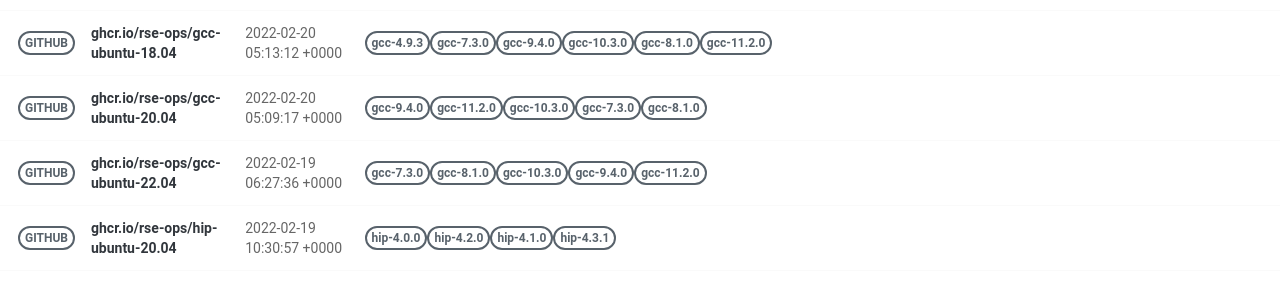
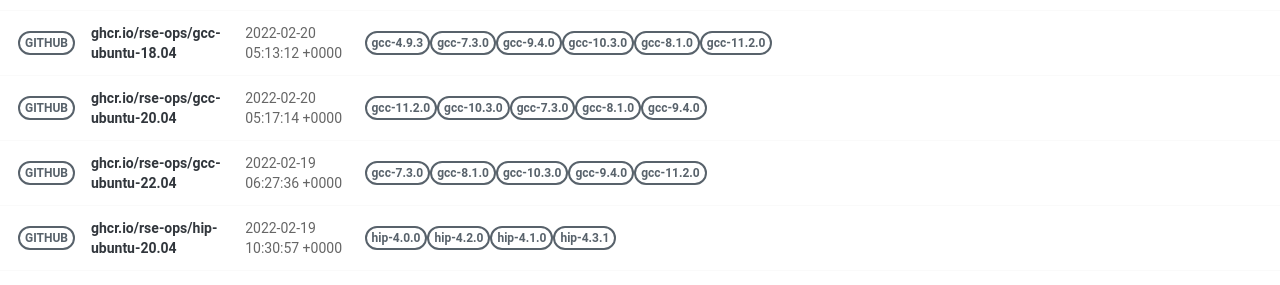
Before and after one commit to rse-ops/docker-images, a Jekyll site: the page built from pages/index.md, in a window 1280 px wide. Shown: the part 581-866 px from the top of the page. Built offline with Jekyll 4.4.1, drawn with Linux system fonts in a browser that asks for light colours; nearby versions of some CDN libraries; part of the change alters nothing that is shown.

Commit message:
Automated push to update library 2022-02-20

```diff
--- a/_library/ghcr.io-rse-ops-gcc-ubuntu-20.04.md
+++ b/_library/ghcr.io-rse-ops-gcc-ubuntu-20.04.md
@@ -1,14 +1,11 @@
 ---
 layout: container
 name: ghcr.io/rse-ops/gcc-ubuntu-20.04
-updated_at: 2022-02-20 05:09:17.641232
+updated_at: 2022-02-20 05:17:14.692692
 
 
 container_url: https://github.com/orgs/rse-ops/packages/container/package/gcc-ubuntu-20.04
 versions:
- - tag: gcc-9.4.0
-   dockerfile: https://github.com/rse-ops/docker-images/blob/main/ubuntu/gcc/Dockerfile
-   manifest: https://crane.ggcr.dev/manifest/ghcr.io/rse-ops/gcc-ubuntu-20.04:gcc-9.4.0
  - tag: gcc-11.2.0
    dockerfile: https://github.com/rse-ops/docker-images/blob/main/ubuntu/gcc/Dockerfile
    manifest: https://crane.ggcr.dev/manifest/ghcr.io/rse-ops/gcc-ubuntu-20.04:gcc-11.2.0
@@ -21,5 +18,8 @@ versions:
  - tag: gcc-8.1.0
    dockerfile: https://github.com/rse-ops/docker-images/blob/main/ubuntu/gcc/Dockerfile
    manifest: https://crane.ggcr.dev/manifest/ghcr.io/rse-ops/gcc-ubuntu-20.04:gcc-8.1.0
+ - tag: gcc-9.4.0
+   dockerfile: https://github.com/rse-ops/docker-images/blob/main/ubuntu/gcc/Dockerfile
+   manifest: https://crane.ggcr.dev/manifest/ghcr.io/rse-ops/gcc-ubuntu-20.04:gcc-9.4.0
 
 ---
```
